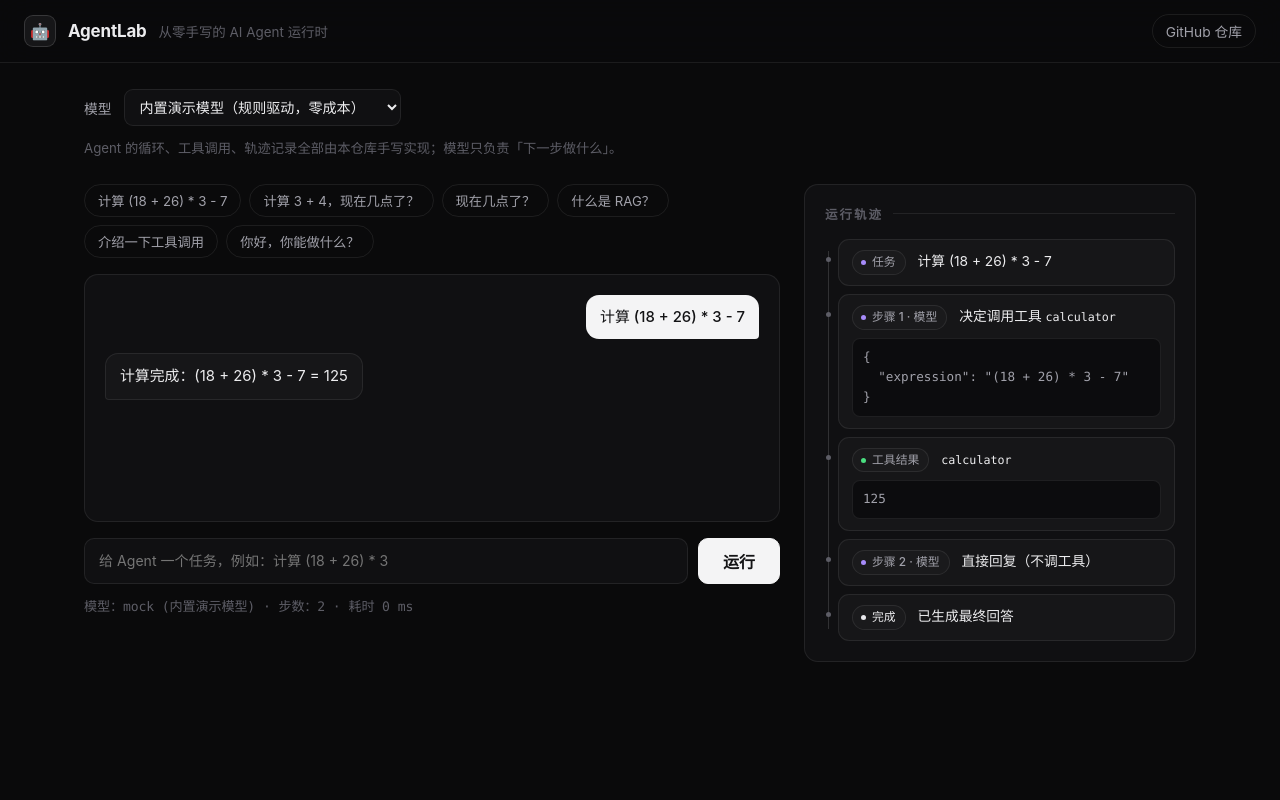
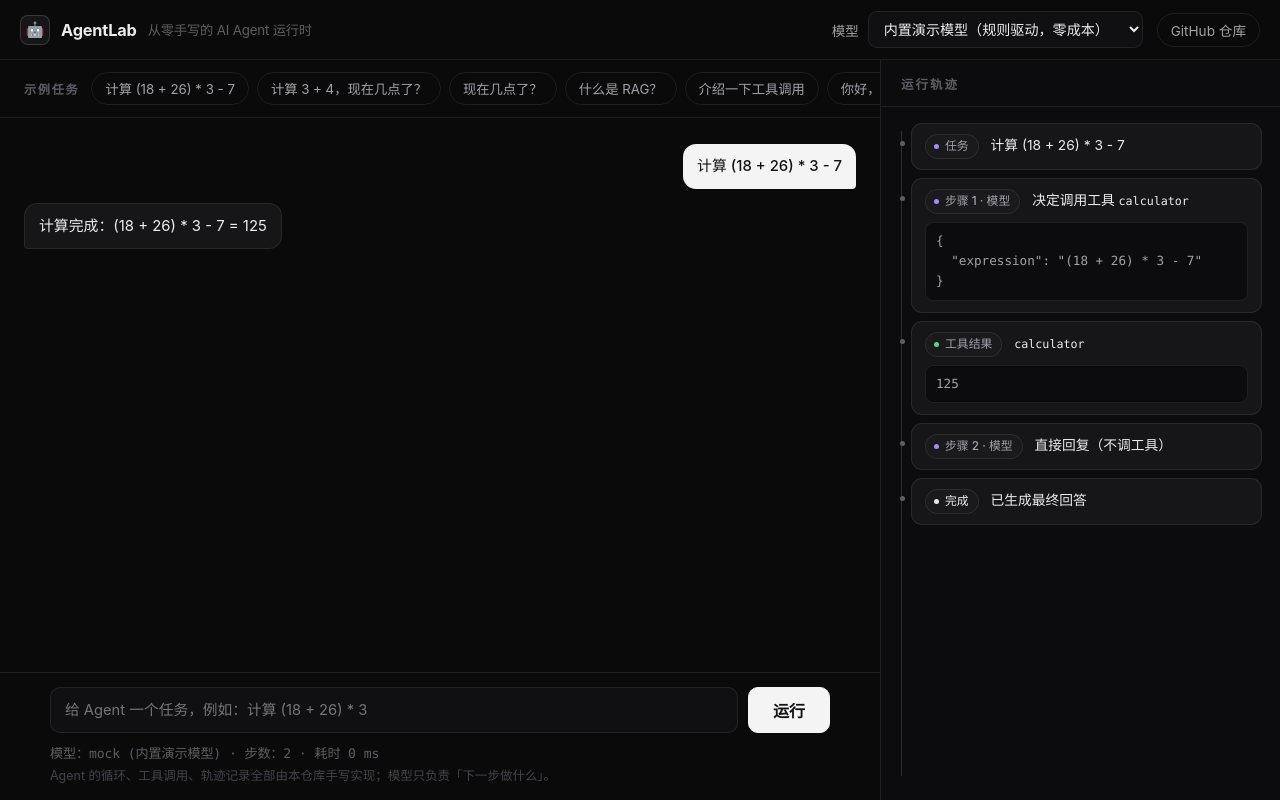
Before and after one commit to Mai1aKi/agentlab, a website built with Vite: page index.html in a window 1280 px wide. Built offline with nearby package versions, Linux system fonts and the light colour scheme.

Commit message:
UI: app-shell layout — docked composer, full-height trace inspector 🧭

```diff
--- a/index.html
+++ b/index.html
@@ -10,34 +10,41 @@
 <body>
   <header class="topbar">
     <div class="brand"><span class="logo">🤖</span><span class="brand-name">AgentLab</span><span class="brand-sub">从零手写的 AI Agent 运行时</span></div>
-    <a class="gh-link" href="https://github.com/Mai1aKi/agentlab" target="_blank" rel="noreferrer">GitHub 仓库</a>
-  </header>
-
-  <section class="settings">
-    <label class="setting-row">
-      <span>模型</span>
+    <div class="topbar-controls">
+      <label class="model-select">
+        <span class="control-label">模型</span>
         <select id="model-kind">
           <option value="mock">内置演示模型（规则驱动，零成本）</option>
           <option value="byok">自定义 API（BYOK，OpenAI 兼容）</option>
         </select>
       </label>
-    <div id="byok-fields" class="byok" hidden>
+      <a class="gh-link" href="https://github.com/Mai1aKi/agentlab" target="_blank" rel="noreferrer">GitHub 仓库</a>
+    </div>
+  </header>
+
+  <div id="byok-fields" class="byok-strip" hidden>
     <input id="base-url" type="text" value="https://api.openai.com/v1" aria-label="API 基础地址">
     <input id="model-name" type="text" placeholder="模型名，如 gpt-4o-mini" aria-label="模型名">
     <input id="api-key" type="password" placeholder="API Key（只存在你浏览器本地）" aria-label="API Key">
   </div>
-    <p class="hint">Agent 的循环、工具调用、轨迹记录全部由本仓库手写实现；模型只负责「下一步做什么」。</p>
-  </section>
 
-  <main class="layout">
+  <main class="workspace">
     <section class="chat-panel">
+      <div class="toolbar">
+        <span class="toolbar-label">示例任务</span>
         <div id="samples" class="samples"></div>
+      </div>
       <div id="chat" class="chat"></div>
+      <div class="composer-wrap">
+        <div class="composer-inner">
           <div class="composer">
             <input id="task-input" type="text" placeholder="给 Agent 一个任务，例如：计算 (18 + 26) * 3">
             <button id="run-btn" type="button" class="primary">运行</button>
           </div>
           <div id="status" class="status"></div>
+          <p class="hint">Agent 的循环、工具调用、轨迹记录全部由本仓库手写实现；模型只负责「下一步做什么」。</p>
+        </div>
+      </div>
     </section>
 
     <aside class="trace-panel">
--- a/src/style.css
+++ b/src/style.css
@@ -1,8 +1,9 @@
-/* AgentLab console — visual design v3 (2026-10-29) · 高级感
-   Restraint is the design: near-black neutrals, hairline borders,
-   generous whitespace, one quiet accent. No glows, no rainbow
-   gradients — color appears only as small signal dots. Think
-   Linear / Vercel / Apple developer tools. */
+/* AgentLab console — visual design v4 (2026-10-30) · app shell
+   Layout: slim top bar (brand + model controls), a full-height
+   workspace — conversation column with a docked composer, and a
+   full-height trace inspector on the right. Panels scroll
+   internally; the page itself does not. Same restrained neutral
+   palette as v3: hairlines, whitespace, signal-dot colors only. */
 
 :root {
   --bg: #0a0a0b;
@@ -14,23 +15,25 @@
   --ink: #ececee;
   --ink-dim: #a1a1aa;
   --ink-faint: #5d5d66;
-  --accent: #e8e8ec;
   --dot-model: #a78bfa;
   --dot-tool: #4ade80;
   --dot-error: #fb7185;
   --dot-final: #e8e8ec;
   --mono: ui-monospace, SFMono-Regular, Menlo, Consolas, monospace;
-  --radius: 14px;
+  --col: 780px;
 }
 
 * { box-sizing: border-box; }
 
-html { scrollbar-color: #26262b var(--bg); }
+html, body { height: 100%; }
 
 body {
   margin: 0;
-  min-height: 100vh;
-  min-height: 100dvh;
+  display: flex;
+  flex-direction: column;
+  height: 100vh;
+  height: 100dvh;
+  overflow: hidden;
   color: var(--ink);
   font-family: -apple-system, BlinkMacSystemFont, "SF Pro Text", system-ui, "PingFang SC", "Microsoft YaHei", sans-serif;
   background: var(--bg);
@@ -43,48 +46,43 @@ body {
 /* ---------- top bar ---------- */
 
 .topbar {
-  position: sticky;
-  top: 0;
-  z-index: 10;
+  flex: 0 0 auto;
   display: flex;
   align-items: center;
   justify-content: space-between;
   gap: 16px;
-  padding: 14px 24px;
+  padding: 11px 20px;
   border-bottom: 1px solid var(--line);
-  background: rgba(10, 10, 11, 0.82);
-  backdrop-filter: blur(16px) saturate(1.4);
-  -webkit-backdrop-filter: blur(16px) saturate(1.4);
+  background: rgba(10, 10, 11, 0.9);
 }
-.brand { display: flex; align-items: center; gap: 12px; font-size: 1.06rem; font-weight: 650; letter-spacing: -0.01em; }
+.brand { display: flex; align-items: center; gap: 11px; font-size: 1.02rem; font-weight: 650; letter-spacing: -0.01em; white-space: nowrap; }
 .logo {
   display: inline-flex;
   align-items: center;
   justify-content: center;
-  width: 32px;
-  height: 32px;
-  font-size: 1rem;
-  border-radius: 9px;
+  width: 30px;
+  height: 30px;
+  font-size: 0.95rem;
+  border-radius: 8px;
   background: var(--panel-2);
   border: 1px solid var(--line-strong);
 }
-.brand-name { color: var(--ink); }
-.brand-sub { font-size: 0.84rem; font-weight: 400; color: var(--ink-faint); letter-spacing: 0; }
+.brand-sub { font-size: 0.83rem; font-weight: 400; color: var(--ink-faint); }
+.topbar-controls { display: flex; align-items: center; gap: 14px; }
+.model-select { display: flex; align-items: center; gap: 9px; }
+.control-label { font-size: 0.84rem; color: var(--ink-dim); font-weight: 550; }
 .gh-link {
   color: var(--ink-dim);
   text-decoration: none;
-  font-size: 0.86rem;
+  font-size: 0.85rem;
   padding: 6px 13px;
   border: 1px solid var(--line);
   border-radius: 999px;
+  white-space: nowrap;
   transition: color 0.15s, border-color 0.15s;
 }
 .gh-link:hover { color: var(--ink); border-color: var(--line-strong); }
 
-/* ---------- settings ---------- */
-
-.settings { max-width: 1160px; margin: 0 auto; padding: 26px 24px 0; }
-.setting-row { display: flex; align-items: center; gap: 12px; font-size: 0.86rem; color: var(--ink-dim); font-weight: 550; }
 select, input[type="text"], input[type="password"] {
   background: var(--panel);
   color: var(--ink);
@@ -101,30 +99,47 @@ select:focus, input[type="text"]:focus, input[type="password"]:focus {
   border-color: rgba(255, 255, 255, 0.32);
   box-shadow: 0 0 0 3px rgba(255, 255, 255, 0.07);
 }
-.byok { display: flex; gap: 10px; flex-wrap: wrap; margin-top: 12px; }
-.byok[hidden] { display: none; }
-.byok input { flex: 1 1 200px; }
-.hint { color: var(--ink-faint); font-size: 0.83rem; margin: 12px 0 0; line-height: 1.65; }
 
-/* ---------- layout ---------- */
+/* ---------- BYOK strip ---------- */
 
-.layout {
+.byok-strip {
+  flex: 0 0 auto;
+  display: flex;
+  gap: 10px;
+  flex-wrap: wrap;
+  padding: 12px 20px;
+  border-bottom: 1px solid var(--line);
+  background: var(--inset);
+}
+.byok-strip[hidden] { display: none; }
+.byok-strip input { flex: 1 1 200px; }
+
+/* ---------- workspace ---------- */
+
+.workspace {
+  flex: 1 1 auto;
+  min-height: 0;
   display: grid;
-  grid-template-columns: minmax(0, 1fr) 392px;
-  gap: 24px;
-  max-width: 1160px;
-  margin: 0 auto;
-  padding: 24px 24px 48px;
-  align-items: start;
-}
-@media (max-width: 860px) {
-  .layout { grid-template-columns: 1fr; }
-  .brand-sub { display: none; }
+  grid-template-columns: minmax(0, 1fr) 400px;
 }
 
-/* ---------- chat ---------- */
+/* ----- conversation column ----- */
 
-.samples { display: flex; flex-wrap: wrap; gap: 8px; margin-bottom: 16px; }
+.chat-panel { display: flex; flex-direction: column; min-height: 0; min-width: 0; }
+
+.toolbar {
+  flex: 0 0 auto;
+  display: flex;
+  align-items: center;
+  gap: 12px;
+  padding: 12px 24px;
+  border-bottom: 1px solid var(--line);
+  overflow-x: auto;
+  scrollbar-width: none;
+}
+.toolbar::-webkit-scrollbar { display: none; }
+.toolbar-label { font-size: 0.76rem; font-weight: 600; letter-spacing: 0.14em; color: var(--ink-faint); white-space: nowrap; }
+.samples { display: flex; gap: 8px; }
 .chip {
   font: inherit;
   font-size: 0.83rem;
@@ -134,28 +149,29 @@ select:focus, input[type="text"]:focus, input[type="password"]:focus {
   background: transparent;
   color: var(--ink-dim);
   cursor: pointer;
+  white-space: nowrap;
   transition: color 0.15s, border-color 0.15s, background 0.15s;
 }
 .chip:hover { color: var(--ink); border-color: var(--line-strong); background: var(--panel); }
 
 .chat {
+  flex: 1 1 auto;
+  min-height: 0;
+  overflow-y: auto;
   display: flex;
   flex-direction: column;
   gap: 14px;
-  min-height: 248px;
-  background: var(--panel);
-  border: 1px solid var(--line);
-  border-radius: var(--radius);
-  padding: 20px;
+  padding: 26px 24px;
+  scrollbar-width: thin;
+  scrollbar-color: #26262b transparent;
 }
-
 @keyframes rise {
   from { opacity: 0; transform: translateY(5px); }
   to { opacity: 1; transform: translateY(0); }
 }
 
 .bubble {
-  max-width: 88%;
+  max-width: min(88%, var(--col));
   padding: 10px 14px;
   border-radius: 13px;
   line-height: 1.65;
@@ -166,6 +182,7 @@ select:focus, input[type="text"]:focus, input[type="password"]:focus {
 }
 .bubble.user {
   align-self: flex-end;
+  width: auto;
   background: #f4f4f5;
   color: #131315;
   font-weight: 550;
@@ -173,14 +190,21 @@ select:focus, input[type="text"]:focus, input[type="password"]:focus {
 }
 .bubble.assistant {
   align-self: flex-start;
+  width: auto;
   background: var(--panel-2);
   border: 1px solid var(--line);
   border-bottom-left-radius: 4px;
-  color: var(--ink);
 }
 
-.composer { display: flex; gap: 10px; margin-top: 16px; }
-.composer input { flex: 1; padding: 11px 14px; border-radius: 10px; background: var(--panel); }
+.composer-wrap {
+  flex: 0 0 auto;
+  border-top: 1px solid var(--line);
+  background: rgba(10, 10, 11, 0.92);
+  padding: 14px 24px 12px;
+}
+.composer-inner { max-width: var(--col); margin: 0 auto; }
+.composer { display: flex; gap: 10px; }
+.composer input { flex: 1; padding: 11px 14px; border-radius: 10px; background: var(--panel); font-size: 0.92rem; }
 button { font: inherit; cursor: pointer; }
 button.primary {
   background: #f4f4f5;
@@ -193,35 +217,46 @@ button.primary {
 }
 button.primary:hover:not(:disabled) { background: #fff; }
 button.primary:disabled { opacity: 0.5; cursor: wait; }
-.status { margin-top: 12px; color: var(--ink-faint); font-size: 0.82rem; font-family: var(--mono); letter-spacing: -0.01em; }
+.status { margin-top: 10px; min-height: 1.1em; color: var(--ink-faint); font-size: 0.82rem; font-family: var(--mono); letter-spacing: -0.01em; }
+.hint { margin: 4px 0 2px; color: #43434b; font-size: 0.78rem; line-height: 1.6; }
 
-/* ---------- trace timeline ---------- */
+/* ----- trace inspector ----- */
 
 .trace-panel {
-  background: var(--panel);
-  border: 1px solid var(--line);
-  border-radius: var(--radius);
-  padding: 20px;
+  display: flex;
+  flex-direction: column;
+  min-height: 0;
+  border-left: 1px solid var(--line);
+  background: var(--inset);
 }
 .trace-panel h2 {
-  margin: 0 0 16px;
+  flex: 0 0 auto;
+  margin: 0;
+  padding: 15px 20px 13px;
   font-size: 0.78rem;
   font-weight: 600;
   color: var(--ink-faint);
   letter-spacing: 0.16em;
+  border-bottom: 1px solid var(--line);
+}
+.trace {
+  flex: 1 1 auto;
+  min-height: 0;
+  overflow-y: auto;
   display: flex;
-  align-items: center;
-  gap: 10px;
+  flex-direction: column;
+  gap: 8px;
+  position: relative;
+  padding: 16px 18px 18px 30px;
+  scrollbar-width: thin;
+  scrollbar-color: #26262b transparent;
 }
-.trace-panel h2::after { content: ""; flex: 1; height: 1px; background: var(--line); }
-
-.trace { display: flex; flex-direction: column; gap: 8px; position: relative; padding-left: 13px; }
 .trace::before {
   content: "";
   position: absolute;
-  left: 3px;
-  top: 12px;
-  bottom: 12px;
+  left: 20px;
+  top: 24px;
+  bottom: 24px;
   width: 1px;
   background: var(--line-strong);
 }
@@ -238,7 +273,7 @@ button.primary:disabled { opacity: 0.5; cursor: wait; }
 .trace-item::before {
   content: "";
   position: absolute;
-  left: -13.5px;
+  left: -12.5px;
   top: 17px;
   width: 5px;
   height: 5px;
@@ -281,3 +316,15 @@ button.primary:disabled { opacity: 0.5; cursor: wait; }
 .t-tag.final::before { background: var(--dot-final); }
 .t-tag.error { color: #fda4af; }
 .t-tag.error::before { background: var(--dot-error); }
+
+/* ---------- small screens: back to natural page flow ---------- */
+
+@media (max-width: 900px) {
+  body { height: auto; overflow: visible; }
+  .brand-sub { display: none; }
+  .control-label { display: none; }
+  .workspace { grid-template-columns: 1fr; }
+  .chat { overflow: visible; }
+  .trace-panel { border-left: none; border-top: 1px solid var(--line); }
+  .trace { overflow: visible; }
+}
```
Also changed, not shown: CHANGELOG.md. Lines whose indentation alone changed are shown as unchanged.
